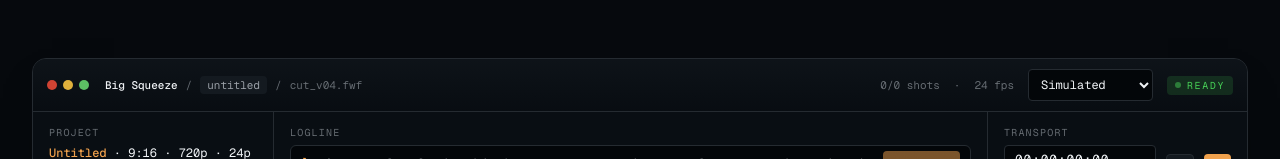
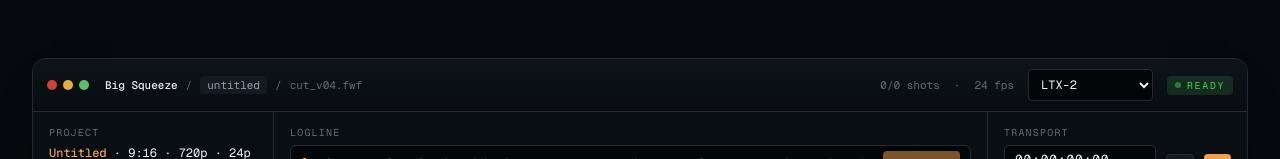
Before and after one commit to ayudhinc/bigsqueeze, a Next.js app: page / in a window 1280 px wide. Shown: the part 527-686 px from the top of the page. Built offline with nearby package versions, Linux system fonts and the light colour scheme.

Commit message:
Default to LTX-2 provider; remove disabled Runpod option from dropdown

```diff
--- a/components/studio.tsx
+++ b/components/studio.tsx
@@ -183,7 +183,7 @@ export function Studio({ tweaks, mode = "demo" }: { tweaks: Tweaks; mode?: "demo
   liveShotsRef.current = liveShots;
   const [pipelineError, setPipelineError] = useState<string | null>(null);
   const [filmUrl, setFilmUrl] = useState<string | null>(null);
-  const [provider, setProvider] = useState("simulated");
+  const [provider, setProvider] = useState("fal/ltx-2");
   const [aspect, setAspect] = useState("9:16");
   const [resolution, setResolution] = useState("720p");
   const [targetLength, setTargetLength] = useState("5s");
@@ -526,7 +526,6 @@ export function Studio({ tweaks, mode = "demo" }: { tweaks: Tweaks; mode?: "demo
               <option value="simulated">Simulated</option>
               <option value="fal/seedance-2.0">Seedance 2.0</option>
               <option value="fal/ltx-2">LTX-2</option>
-              <option value="runpod/ltx-2" disabled>Runpod</option>
             </select>
             <span className="live-chip"><i />{currentStage || phaseLabel}
               {stageIdx >= 0 && (
```
